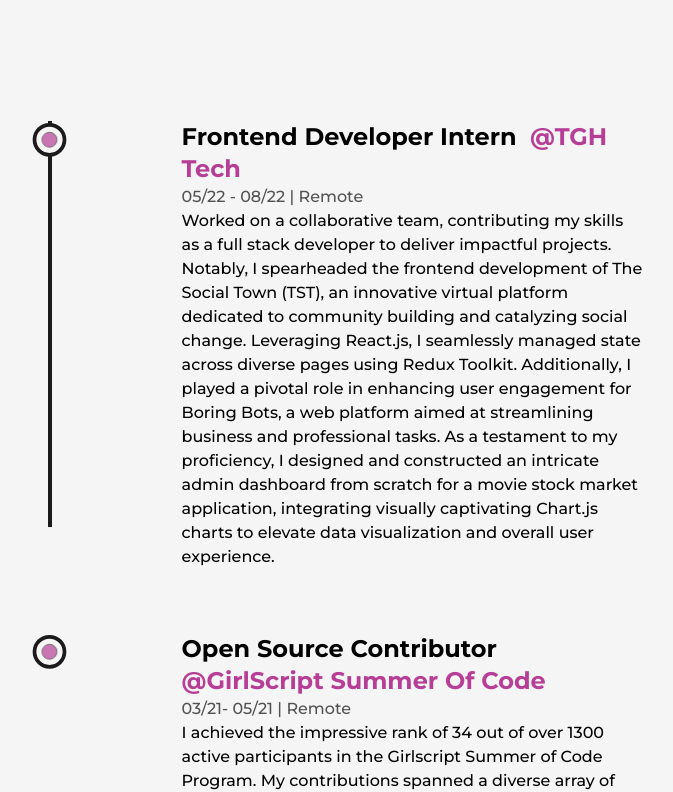
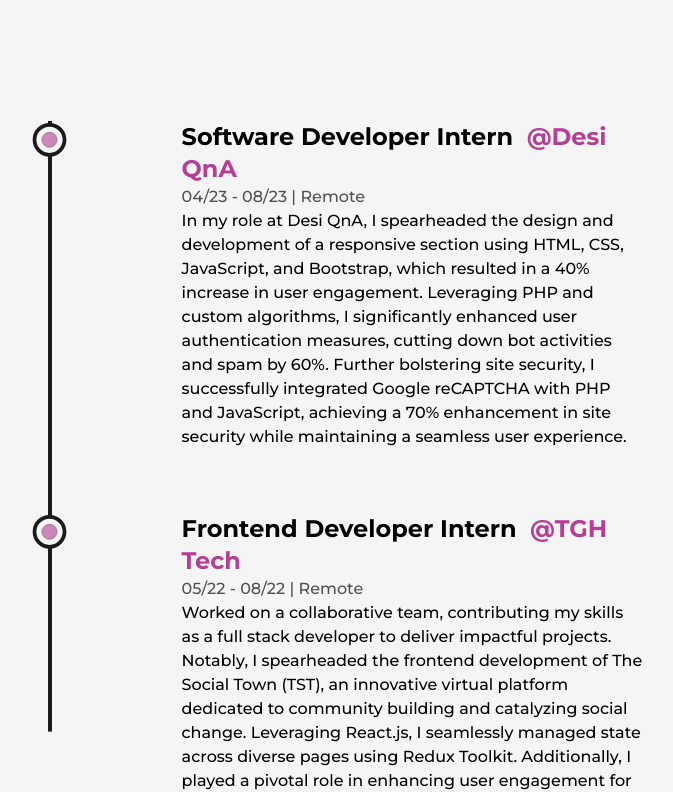
Before and after one commit to saatviknagpal/portfolio-updated, a Next.js app: page /about in a window 1280 px wide. Shown: the part 2495-3287 px from the top of the page, without its empty margins (244-917 px from the left). Built offline with nearby package versions, Linux system fonts and the light colour scheme; no server answers.

Commit message:
Update Experience.js

```diff
--- a/src/components/Experience.js
+++ b/src/components/Experience.js
@@ -56,6 +56,14 @@ export default function Experience() {
             className="absolute left-9 top-0 w-[4px] h-full dark:bg-light bg-dark origin-top md:w-[2px] md:left-[30px] xs:left-[20px]"
           />
           <ul className="w-full flex flex-col items-start justify-between ml-4 xs:ml-2">
+              <Details
+              position="Software Developer Intern"
+              company="Desi QnA"
+              companyLink="https://www.desiqna.in/"
+              time="04/23 - 08/23"
+              address="Remote"
+              work="In my role at Desi QnA, I spearheaded the design and development of a responsive section using HTML, CSS, JavaScript, and Bootstrap, which resulted in a 40% increase in user engagement. Leveraging PHP and custom algorithms, I significantly enhanced user authentication measures, cutting down bot activities and spam by 60%. Further bolstering site security, I successfully integrated Google reCAPTCHA with PHP and JavaScript, achieving a 70% enhancement in site security while maintaining a seamless user experience."
+            />
             <Details
               position="Frontend Developer Intern"
               company="TGH Tech"
```
